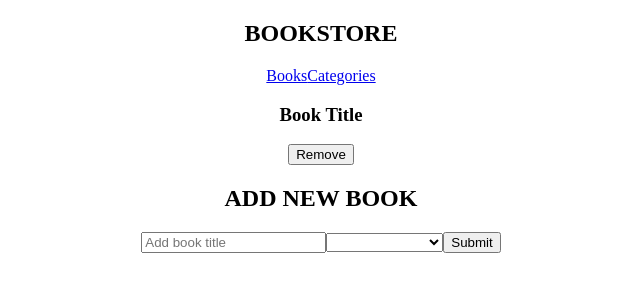
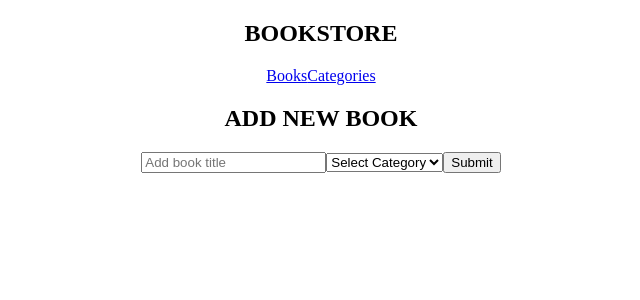
Before and after one commit to JuliCarracedo/bookstore-2, a React (Create React App) app: page / in a window 1280 px wide. Shown: the top 300 px of the page, without its empty margins (319-959 px from the left). Built offline with nearby package versions, Linux system fonts and the light colour scheme.

Commit message:
add and remove books

```diff
--- a/package.json
+++ b/package.json
@@ -6,12 +6,17 @@
     "@testing-library/jest-dom": "^5.16.1",
     "@testing-library/react": "^11.2.7",
     "@testing-library/user-event": "^12.8.3",
+    "prop-types": "^15.7.2",
     "react": "^17.0.2",
     "react-dom": "^17.0.2",
     "react-redux": "^7.2.6",
     "react-router": "^6.0.2",
     "react-router-dom": "^6.0.2",
     "react-scripts": "4.0.3",
+    "redux": "^4.1.2",
+    "redux-logger": "^3.0.6",
+    "uuid": "^8.3.2",
+    "uuidv4": "^6.2.12",
     "web-vitals": "^1.1.2"
   },
   "scripts": {
--- a/src/components/BookForm.js
+++ b/src/components/BookForm.js
@@ -1,14 +1,37 @@
-import React from 'react';
+import React, { useState } from 'react';
+import { useDispatch } from 'react-redux';
+import { v4 } from 'uuid';
+import { addBook } from '../redux/books/books';
 
-const BookForm = () => (
+const BookForm = () => {
+  const dispatch = useDispatch();
+  const [title, setTitle] = useState('');
+  const [category, setCategory] = useState('');
+  const submitBookToStore = (e) => {
+    if (category === 'idle') { return null; }
+    if (title === null) { return null; }
+    e.stopPropagation();
+    const newBook = {
+      id: v4(),
+      title,
+      category,
+    };
+    dispatch(addBook(newBook));
+    return null;
+  };
+  return (
     <form>
       <h2>ADD NEW BOOK</h2>
-    <input type="text" name="title" placeholder="Add book title" />
-    <select name="category" defaul="idle">
+      <input type="text" name="title" onChange={(e) => setTitle(e.target.value)} placeholder="Add book title" />
+      <select name="category" defaultValue="idle" onChange={(e) => { setCategory(e.target.value); }}>
         <option disabled value="idle">Select Category</option>
+        <option value="horror">Horror</option>
+        <option value="romance">Romance</option>
+        <option value="adventure">Adventure</option>
       </select>
-    <input type="submit" value="Submit" />
+      <input type="button" onClick={(e) => submitBookToStore(e)} value="Submit" />
     </form>
   );
+};
 
 export default BookForm;
--- a/src/components/BookLog.js
+++ b/src/components/BookLog.js
@@ -1,10 +1,29 @@
 import React from 'react';
+import PropTypes from 'prop-types';
+import { useDispatch } from 'react-redux';
+import { removeBook } from '../redux/books/books';
 
-const BookLog = () => (
-  <div>
-    <h3 className="book-title">Book Title</h3>
-    <button type="button">Remove</button>
-  </div>
-);
+const BookLog = (props) => {
+  const { title, category, id } = props;
+  const dispatch = useDispatch();
+
+  const handleRemove = (e) => {
+    e.stopPropagation();
+    dispatch(removeBook(id));
+  };
+  return (
+    <div>
+      <h3 className="book-title">{title}</h3>
+      <p>{category}</p>
+      <button type="button" onClick={(e) => handleRemove(e)}>Remove</button>
+    </div>
+  );
+};
+
+BookLog.propTypes = {
+  title: PropTypes.string.isRequired,
+  category: PropTypes.string.isRequired,
+  id: PropTypes.string.isRequired,
+};
 
 export default BookLog;
--- a/src/components/Books.js
+++ b/src/components/Books.js
@@ -1,12 +1,22 @@
-import React from 'react';
+import { useSelector } from 'react-redux';
 import BookForm from './BookForm';
 import BookLog from './BookLog';
 
-const Books = () => (
-  <div>
-    <BookLog />
-    <BookForm />
-  </div>
-);
+const Books = () => {
+  const books = useSelector((state) => state.books);
+  return (
+    <div>
+      { books.map((book) => (
+        <BookLog
+          key={book.title}
+          title={book.title}
+          category={book.category}
+          id={book.id}
+        />
+      ))}
+      <BookForm />
+    </div>
+  );
+};
 
 export default Books;
--- a/src/index.js
+++ b/src/index.js
@@ -1,11 +1,15 @@
 import React from 'react';
 import ReactDOM from 'react-dom';
 import './index.css';
+import { Provider } from 'react-redux';
 import App from './App';
+import store from './redux/configureStore';
 
 ReactDOM.render(
   <React.StrictMode>
-    <App />
+    <Provider store={store}>
+      <App />
+    </Provider>
   </React.StrictMode>,
   document.getElementById('root'),
 );
--- a/src/redux/books/books.js
+++ b/src/redux/books/books.js
@@ -0,0 +1,25 @@
+const ADD_BOOK = 'bookStore/books/ADD_BOOK';
+const REMOVE_BOOK = 'bookStore/books/REMOVE_BOOK';
+
+const initialState = [];
+
+export const addBook = (payload) => ({
+  type: ADD_BOOK,
+  payload,
+});
+export const removeBook = (id) => ({
+  type: REMOVE_BOOK,
+  id,
+});
+const reducer = (state = initialState, action) => {
+  switch (action.type) {
+    case ADD_BOOK:
+      return ([...state, action.payload]);
+    case REMOVE_BOOK:
+      return (state.filter((book) => book.id !== action.id));
+    default:
+      return state;
+  }
+};
+
+export default reducer;
--- a/src/redux/configureStore.js
+++ b/src/redux/configureStore.js
@@ -0,0 +1,14 @@
+import { createStore, combineReducers, applyMiddleware } from 'redux';
+import logger from 'redux-logger';
+import booksReducer from './books/books';
+
+const reducer = combineReducers({
+  books: booksReducer,
+});
+
+const store = createStore(
+  reducer,
+  applyMiddleware(logger),
+);
+
+export default store;
```
Also changed, not shown: 1 other file (tests, documents, lock files or other folders). Lines whose indentation alone changed are shown as unchanged.
